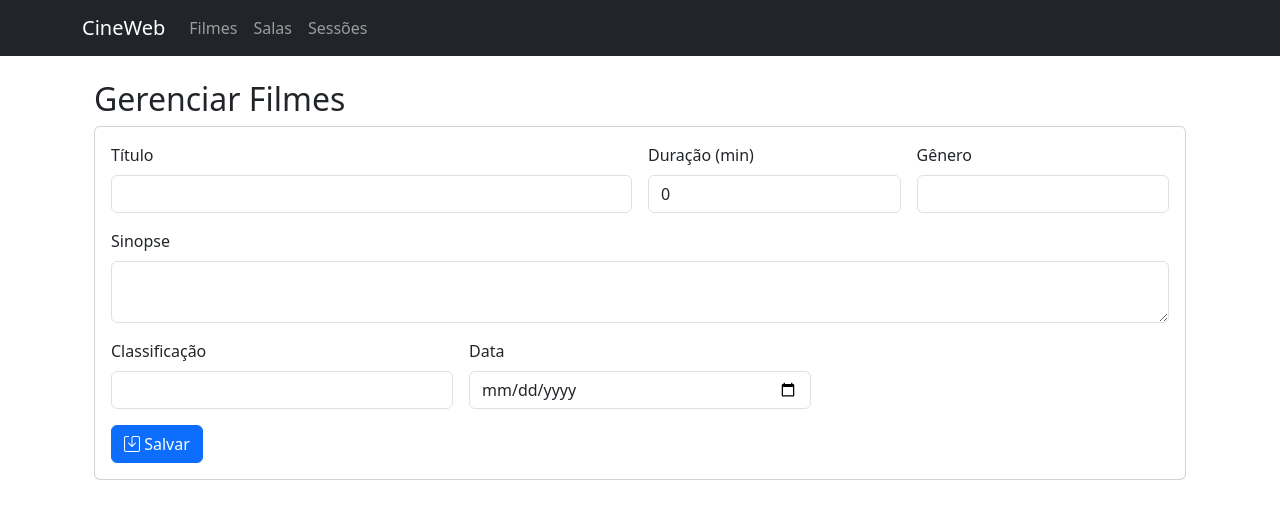
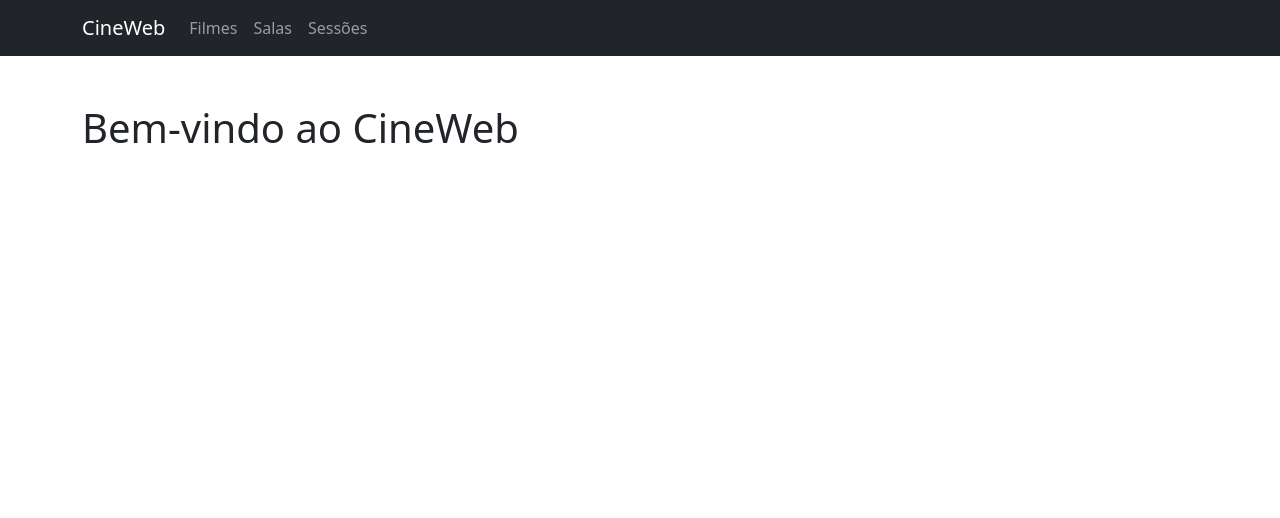
Before and after one commit to rovicz/Web-P2-Cinema, a React (Vite) app: page / in a window 1280 px wide. Shown: the top 518 px of the page. Built offline with nearby package versions, Linux system fonts and the light colour scheme; data requests are answered from the project's data file.

Commit message:
feat: adding routes to app.tsx

```diff
--- a/src/App.tsx
+++ b/src/App.tsx
@@ -1,5 +1,4 @@
-import { BrowserRouter as Router, Routes, Route } from "react-router-dom";
-import { Toaster } from "sonner";
+import { BrowserRouter, Routes, Route } from "react-router-dom";
 import { Navbar } from "./components/Navbar";
 import { Filmes } from "./pages/Filmes";
 import { Salas } from "./pages/Salas";
@@ -7,18 +6,24 @@ import { Sessoes } from "./pages/Sessoes";
 
 function App() {
   return (
-    <Router>
+    <BrowserRouter>
       <Navbar />
-      <main className="container mt-4">
+      <div className="py-4">
         <Routes>
+          <Route
+            path="/"
+            element={
+              <div className="container">
+                <h1>Bem-vindo ao CineWeb</h1>
+              </div>
+            }
+          />
           <Route path="/filmes" element={<Filmes />} />
           <Route path="/salas" element={<Salas />} />
           <Route path="/sessoes" element={<Sessoes />} />
-          <Route path="/" element={<Filmes />} />
         </Routes>
-      </main>
-      <Toaster richColors />
-    </Router>
+      </div>
+    </BrowserRouter>
   );
 }
 
```
